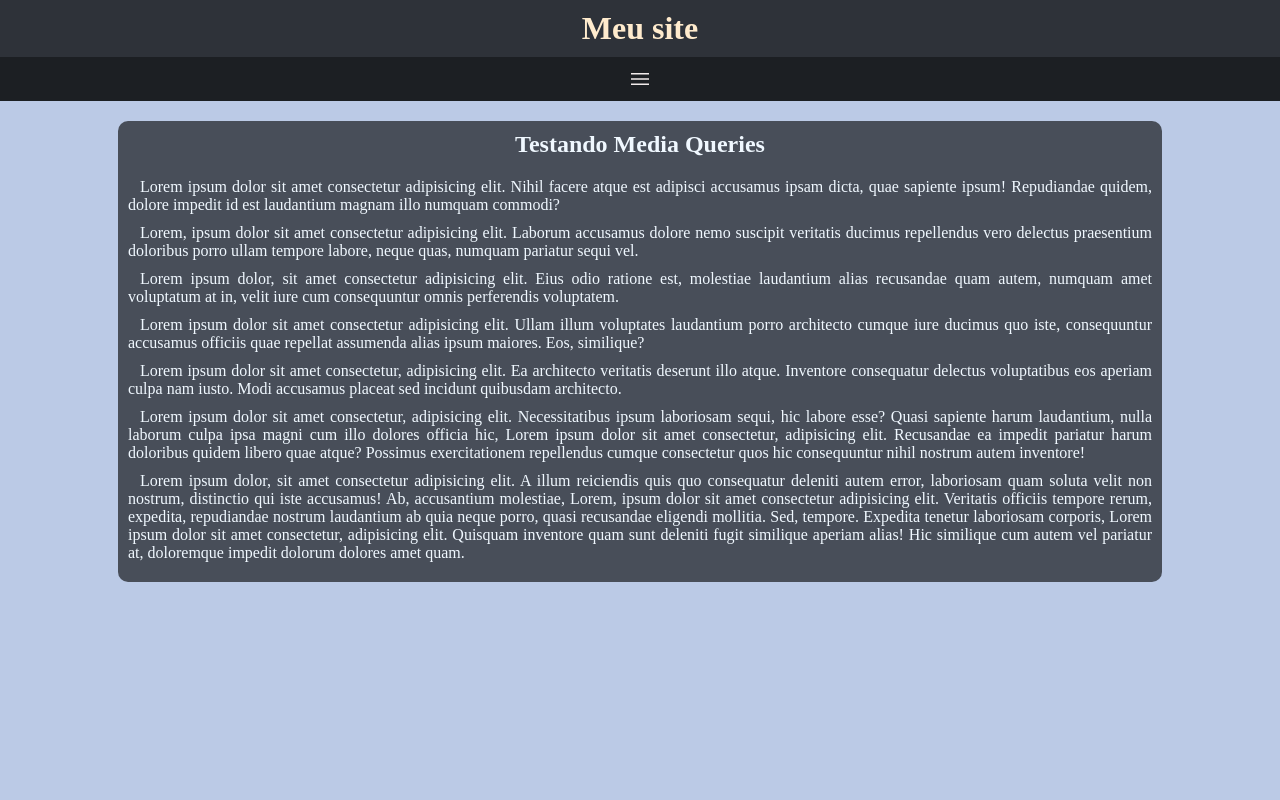
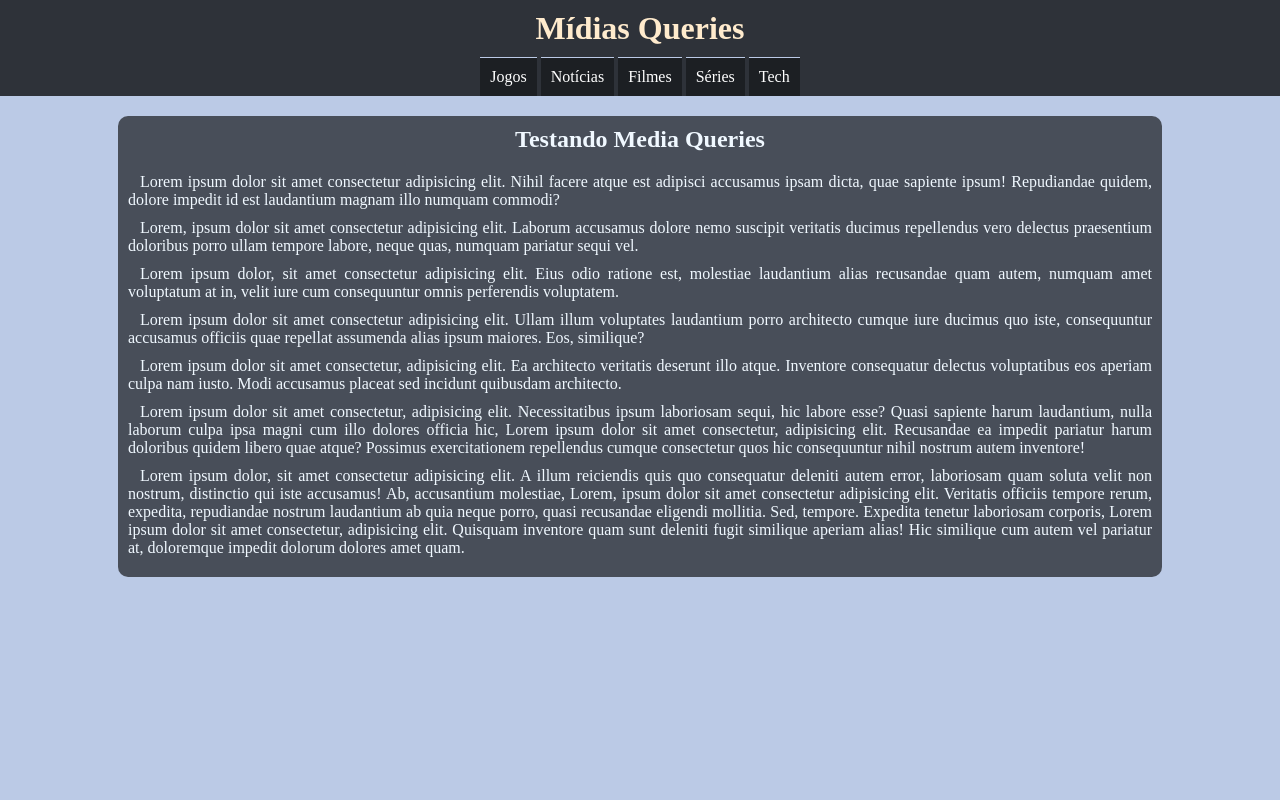
Before and after one commit to victortaquette/html-css, a plain HTML site: page html5-css3/ex026/mq005/index.html in a window 1280 px wide. Shown: the top 800 px of the page. Drawn offline with nearby package versions, Linux system fonts and the light colour scheme.

Commit message:
atualizações

```diff
--- /dev/null
+++ b/html5-css3/ex026/mq005/estilos/media-query.css
@@ -0,0 +1,21 @@
+@charset "UTF-8";
+
+@media screen and (min-width: 768px) {
+    i#burguer {
+        display: none;
+    }
+    menu {
+        display: flex;
+        justify-content: space-around;
+    }
+    menu > ul > li {
+        display: inline-block;
+    }
+}
+
+@media screen and (min-width: 780px) {
+    menu#itens {
+        display: flex;
+        justify-content: space-around;
+    }
+}
--- a/html5-css3/ex026/mq005/estilos/style.css
+++ b/html5-css3/ex026/mq005/estilos/style.css
@@ -44,6 +44,7 @@ i#burguer:hover {
 
 menu {
     display: none;
+
 }
 
 menu > ul {
@@ -52,7 +53,7 @@ menu > ul {
 
 menu > ul > li > a {
     padding: 10px;
-    display: block;
+    display: flex;
     text-decoration: none;
     text-align: center;
     background-color: rgba(0, 0, 0, 0.384);
--- a/html5-css3/ex026/mq005/index.html
+++ b/html5-css3/ex026/mq005/index.html
@@ -7,10 +7,11 @@
     <title>Media Query</title>
     <link rel="stylesheet" href="https://fonts.googleapis.com/css2?family=Material+Symbols+Sharp:opsz,wght,FILL,GRAD@20..48,100..700,0..1,-50..200" />
     <link rel="stylesheet" href="estilos/style.css">
+    <link rel="stylesheet" href="estilos/media-query.css">
 </head>
-<body>
+<body onresize="mudouTamanho">
     <header>
-        <h1>Meu site</h1>
+        <h1>Mídias Queries</h1>
         <i id="burguer" class="material-symbols-sharp" onclick="clickMenu()">menu</i>
         <menu id="itens">
             <ul>
@@ -48,6 +49,13 @@
                 itens.style.display = 'block'
             }
         }
+        function mudouTamanho() {
+            if (window.innerWidth >= 768) {
+                itens.style.display = 'block'
+            } else {
+                itens.style.display = 'none'
+            }
+        }
     </script>
     <footer>
         &copy; <a href="#">Victor Martins</a>
```
